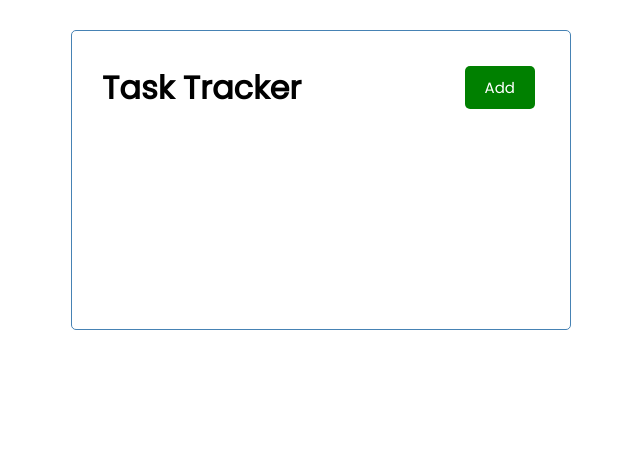
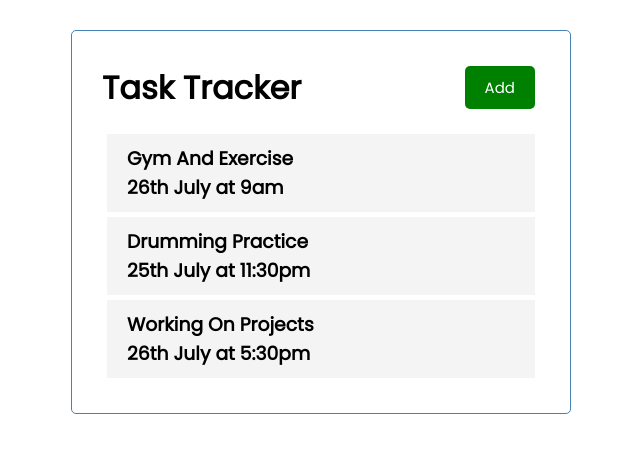
Before and after one commit to hrithik20007/Task-Tracker-React, a React (Create React App) app: page / in a window 1280 px wide. Shown: the top 452 px of the page, without its empty margins (319-959 px from the left). Built offline with nearby package versions, Linux system fonts and the light colour scheme.

Commit message:
Basic 1st structure

```diff
--- a/src/App.js
+++ b/src/App.js
@@ -1,9 +1,33 @@
+import { useState } from 'react'
 import Header from './components/Header'
+import Tasks from './components/Tasks'
 
 function App() {
+  const [tasks,setTasks] = useState([
+    {
+        id:1,
+        text:'Gym And Exercise',
+        day: '26th July at 9am',
+        reminder:true,
+    },
+    {
+        id:2,
+        text:'Drumming Practice',
+        day:'25th July at 11:30pm',
+        reminder:true,
+    },
+    {
+        id:3,
+        text:'Working On Projects',
+        day:'26th July at 5:30pm',
+        reminder:false,
+    }
+])
+
   return (
     <div className="container">
       <Header title="Task Tracker"/>
+      <Tasks tasks={tasks}/>
     </div>
   );
 }
--- a/src/components/Button.js
+++ b/src/components/Button.js
@@ -1,7 +1,11 @@
 import PropTypes from 'prop-types'
 
-const Button = ({color,text}) => {
-  return <button style={{background:color}} className="btn">{text}</button>
+const Button = ({color,text,onClick}) => {
+  return <button
+  style={{background:color}}
+  className="btn"
+  onClick={onClick}
+  >{text}</button>
 }
 
 Button.defaultProps = {
@@ -12,6 +16,7 @@ Button.defaultProps = {
 Button.propTypes = {
     background: PropTypes.string,
     text: PropTypes.string,
+    onClick: PropTypes.func,
 }
 
 export default Button
--- a/src/components/Header.js
+++ b/src/components/Header.js
@@ -1,10 +1,14 @@
 import Button from './Button'
 
 const Header = (props) => {
+  const onclick = () => {
+    console.log('Click')
+  }
+
   return (
     <header className="header">
         <h1>{props.title}</h1>
-        <Button color='green' text='Add' />
+        <Button color='green' text='Add' onClick={onclick}/>
         {/* <button className="btn">Add</button> */}
 
 
--- /dev/null
+++ b/src/components/Task.js
@@ -0,0 +1,10 @@
+const Task = ({task}) => {
+  return (
+    <div className='task'>
+        <h3>{task.text}</h3>
+        <h3>{task.day}</h3>
+    </div>
+  )
+}
+
+export default Task
--- /dev/null
+++ b/src/components/Tasks.js
@@ -0,0 +1,13 @@
+import Task from './Task'
+
+const Tasks = ({tasks}) => {
+  return (
+    <>
+        {tasks.map((task) => (
+            <Task key={task.id} task={task}/>
+        ))}
+    </>
+  )
+}
+
+export default Tasks
```
